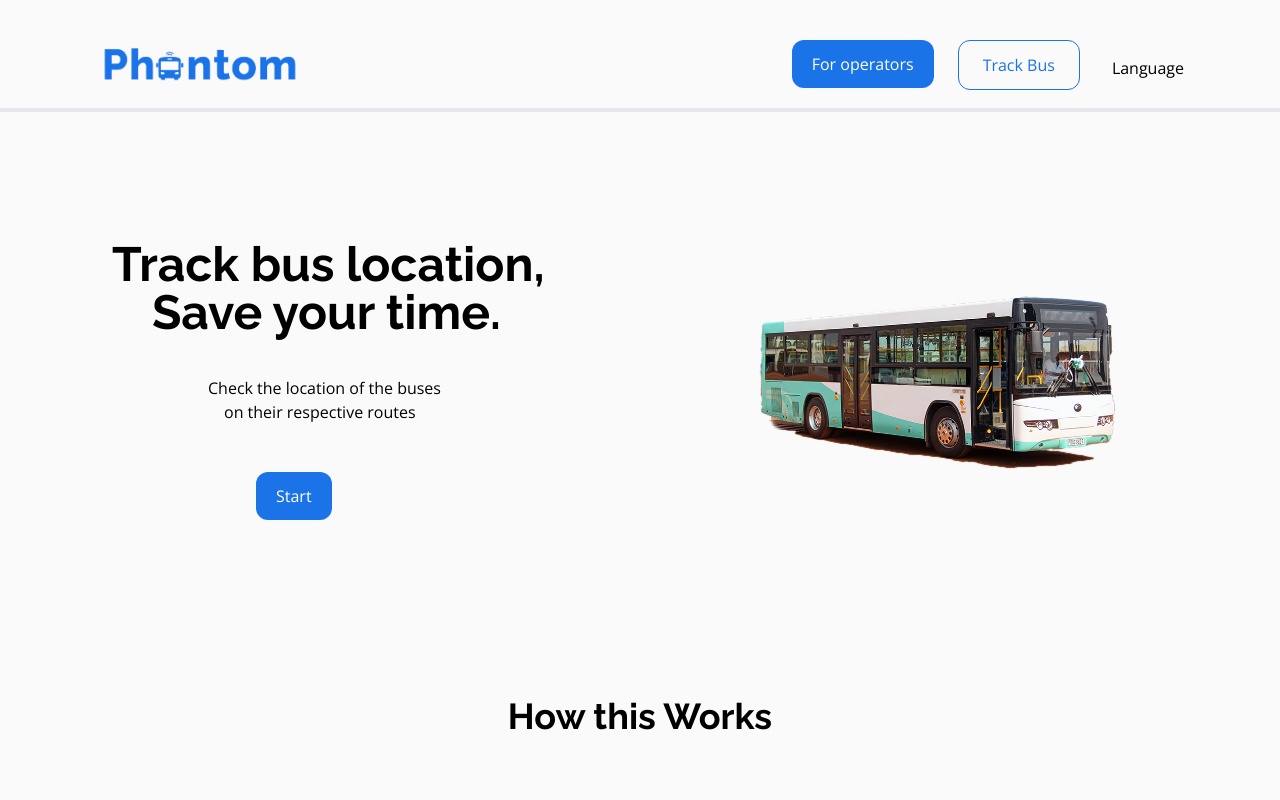
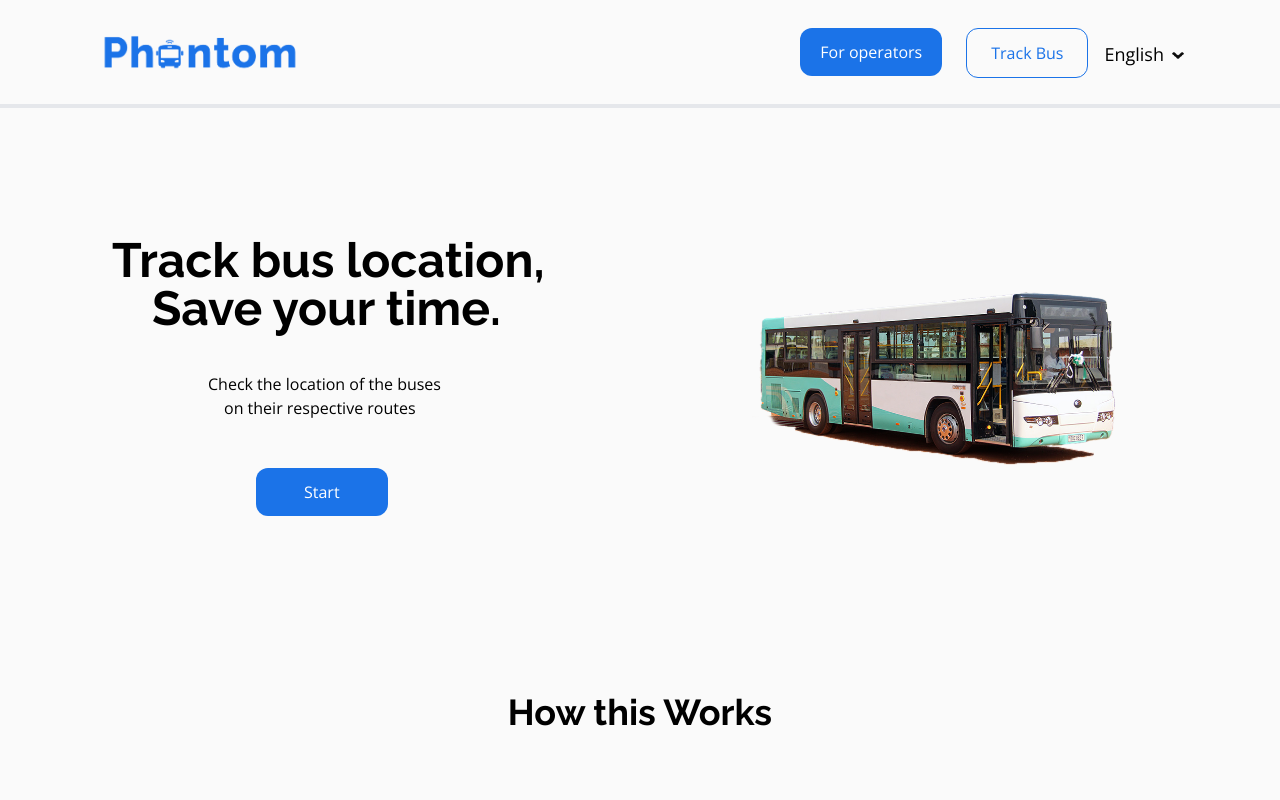
Before and after one commit to atlp-rwanda/phantom-fe-codebandits, a React app: page / in a window 1280 px wide. Shown: the top 800 px of the page. Built offline with nearby package versions, Linux system fonts and the light colour scheme.

Commit message:
add dropdowns

```diff
--- a/src/components/Burger.js
+++ b/src/components/Burger.js
@@ -4,6 +4,8 @@ const Burger = () => {
   return (
     <div>
       <div className="h-1 w-7 bg-primary mt-1" />
+      <div className="h-1 w-7 bg-primary mt-1" />
+      <div className="h-1 w-7 bg-primary mt-1" />
     </div>
   );
 };
--- a/src/components/Footer.js
+++ b/src/components/Footer.js
@@ -4,18 +4,18 @@ import codebandits from '../assets/codebandits.png';
 
 const Footer = () => {
   return (
-    <footer className="flex bg-primary xl:justify-center md:text-xl text-background font-sans font-sm py-12">
+    <footer className="flex bg-primary xl:justify-center md:text-xl text-background font-sans font-sm py-8 lg:py-2 xl:py-2">
       <div className="flex flex-col lg:flex-row xl:flex-row px-12 text-center items-center">
         <img
           src={codebandits}
           alt="Codebandits"
-          className="w-24 ml-4 lg:ml-8 lg:mt-4 xl:mt-2"
+          className="w-24 ml-2 lg:ml-8 lg:mt-4 xl:mt-2"
         />
         <h3 className="lg:ml-8 xl:ml-20 mt-6 xl:mt-2">
           &copy;copyright Codebandits 2022
         </h3>
       </div>
-      <div className="flex flex-col md:text-xl lg:flex-row xl:flex-row lg:mt-7 xl:mt-3 mx-8 md:mx-20 xl:ml-20 ml-auto md:ml-auto">
+      <div className="flex flex-col md:text-xl lg:flex-row xl:flex-row lg:mt-7 xl:mt-3 mr-16 md:mx-20 xl:ml-20 ml-auto md:ml-auto">
         <Link
           to="/#"
           className="xl:ml-0 lg:ml-0 mt-2 text-md mb-4 hover:font-bold"
--- a/src/components/Header.js
+++ b/src/components/Header.js
@@ -1,31 +1,48 @@
-import React from 'react';
+import React, { useState } from 'react';
 import Button from './Button.js';
 import Burger from './Burger.js';
 import phantom from '../assets/phantom.png';
+import LanguageButton from './LanguageButton.js';
+import MobileMenu from './MobileMenu.js';
 
 const Header = () => {
+  const [style, setStyle] = useState('hidden');
+  const handleToggleMenu = () => {
+    if (style === 'hidden') {
+      setStyle('flex');
+    } else {
+      setStyle('hidden');
+    }
+  };
   return (
     <div className="flex bg-background border-b-4 pb-4 sticky top-0">
-      <img
-        src={phantom}
-        alt="Phantom"
-        className="w-44 xl:w-60 ml-8 xl:ml-20 mt-10"
-      />
+      <div>
+        <img
+          src={phantom}
+          alt="Phantom"
+          className="w-44 xl:w-60 ml-8 xl:ml-20 mt-7 mb-2"
+        />
+      </div>
       <div className="hidden md:flex xl:flex ml-auto mr-20">
         <Button
           name="For operators"
-          styles="bg-primary hover:bg-hover text-white rounded-xl mt-10 ml-6"
+          styles="bg-primary hover:bg-hover text-white rounded-xl mt-7 ml-6"
         />
         <Button
           name="Track Bus"
-          styles="border border-primary bg-background hover:bg-hover2 text-primary rounded-xl mt-10 ml-6 px-6"
+          styles="border border-primary bg-background hover:bg-hover2 text-primary rounded-xl mt-7 ml-6 px-6"
         />
-        <h2 className="mt-12 ml-4 py-2 px-4">Language</h2>
+        <LanguageButton styles="mt-8" />
       </div>
-      <div className="md:hidden xl:hidden ml-auto mr-12 mt-12">
-        <Burger />
-        <Burger />
-        <Burger />
+      <div className="flex flex-col absolute right-0 bg-background px-2">
+        <button
+          type="button"
+          className="md:hidden xl:hidden ml-auto mr-12 mt-12"
+          onClick={handleToggleMenu}
+        >
+          <Burger />
+        </button>
+        <MobileMenu styles={style} />
       </div>
     </div>
   );
--- a/src/components/Intro.js
+++ b/src/components/Intro.js
@@ -16,10 +16,10 @@ const Intro = () => {
         </p>
         <Button
           name="Start"
-          styles="bg-primary hover:bg-hover text-white rounded-3xl mt-12 px-12 py-2 ml-28 md:ml-52 xl:ml-64"
+          styles="bg-primary hover:bg-hover text-white rounded-3xl mt-12 px-12 xl:px-12 py-2 ml-28 md:ml-52 xl:ml-64"
         />
       </div>
-      <div className="w-full px-20 lg:w-96 xl:w-96 lg:ml-auto xl:ml-auto lg:mr-36 xl:mr-36 lg:px-0 xl:px-0 mt-28">
+      <div className="w-full px-20 lg:w-80 xl:w-96 lg:ml-auto xl:ml-auto lg:mr-36 xl:mr-36 lg:px-0 xl:px-0 mt-28">
         <img src={bus} alt="Bus" />
       </div>
     </div>
--- /dev/null
+++ b/src/components/LanguageButton.js
@@ -0,0 +1,29 @@
+import React, { useState } from 'react';
+import LanguageDropdown from './LanguageDropdown.js';
+import dropdown from '../assets/dropdown.png';
+
+const LanguageButton = ({ styles }) => {
+  const [style, setStyle] = useState('hidden');
+  const handleDropdown = () => {
+    if (style === 'hidden') {
+      setStyle('flex');
+    } else {
+      setStyle('hidden');
+    }
+  };
+  return (
+    <div>
+      <button
+        type="button"
+        onClick={handleDropdown}
+        className={`${styles} flex py-2 px-4 text-lg`}
+      >
+        <h1>English</h1>
+        <img src={dropdown} alt="dropdown" className="w-3 mt-3 ml-2" />
+      </button>
+      <LanguageDropdown styles={`${style} absolute py-2 ml-4`} />
+    </div>
+  );
+};
+
+export default LanguageButton;
--- /dev/null
+++ b/src/components/LanguageDropdown.js
@@ -0,0 +1,14 @@
+import React from 'react';
+
+const LanguageDropdown = ({ styles }) => {
+  return (
+    <ul className="">
+      <li className={styles}>French</li>
+      <li className={`${styles} top-64 lg:top-32 lx:top-32 bg-background`}>
+        Kinyarwanda
+      </li>
+    </ul>
+  );
+};
+
+export default LanguageDropdown;
--- /dev/null
+++ b/src/components/MobileMenu.js
@@ -0,0 +1,23 @@
+import React from 'react';
+import Button from './Button.js';
+import LanguageButton from './LanguageButton.js';
+
+const MobileMenu = ({ styles }) => {
+  return (
+    <div
+      className={`${styles} flex flex-col font-raleway md:hidden lg:hidden xl:hidden border px-4 py-2 mr-6`}
+    >
+      <Button
+        name="For operators"
+        styles="bg-primary hover:bg-hover text-white rounded-xl mt-2 px-3 py-2"
+      />
+      <Button
+        name="Track Bus"
+        styles="border border-primary bg-background hover:bg-hover2 text-primary rounded-xl mt-2 px-6 py-2"
+      />
+      <LanguageButton className="mt-2" />
+    </div>
+  );
+};
+
+export default MobileMenu;
--- a/src/redux/reducers/counterReducer.js
+++ b/src/redux/reducers/counterReducer.js
@@ -1,3 +1,4 @@
+/* eslint-disable no-unused-vars */
 import { createAction, createReducer } from '@reduxjs/toolkit';
 
 export const increment = createAction('increment/counter');
```
Also changed, not shown: .eslintrc.json, src/assets/dropdown.png (added), src/assets/xmark.svg (added).
